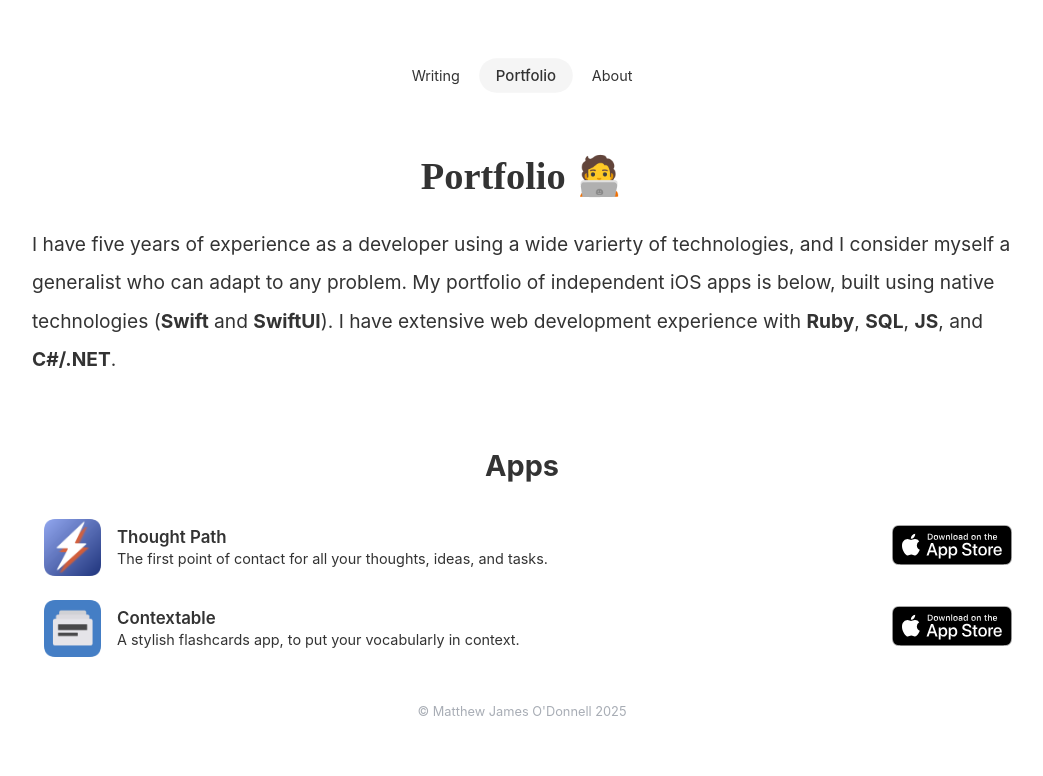
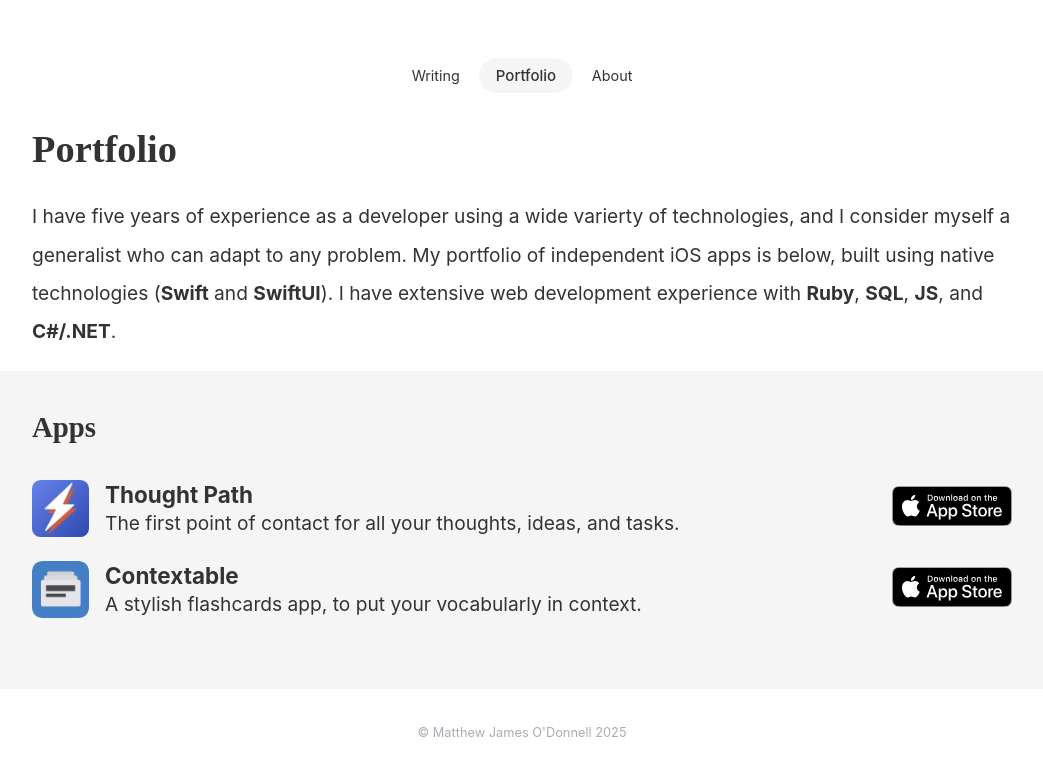
Before and after one commit to mattjamesod/andhash39, a Jekyll site: the page built from portfolio/index.markdown, in a window 1280 px wide. Shown: the top 776 px of the page, without its empty margins (118-1161 px from the left). Built offline with Jekyll 4.4.1, drawn with Linux system fonts in a browser that asks for light colours; some web fonts are replaced.

Commit message:
font size on portfolio index

```diff
--- a/_layouts/blog-index.html
+++ b/_layouts/blog-index.html
@@ -8,7 +8,7 @@ layout: header-and-footer
 
 {% if posts.size > 0 %}
 	{% if posts.size > 0 %}
-	<h1 class="centered title-font">Writing ✍️</h1>
+	<h1 class="title-font">Writing</h1>
 		<ul class="post-list">
 			{% assign date_format_1 = "%-d" %}
 			{% assign date_format_2 = "%-b" %}
--- a/_layouts/portfolio-index.html
+++ b/_layouts/portfolio-index.html
@@ -2,13 +2,14 @@
 layout: header-and-footer
 ---
 
-<div class="portfolio-container">
-	<h1 class="centered title-font">Portfolio 🧑‍💻</h1>
+<h1 class="title-font">Portfolio</h1>
 
 <p>I have five years of experience as a developer using a wide varierty of technologies, and I consider myself a generalist who can adapt to any problem. My portfolio of independent iOS apps is below, built using native technologies (<b>Swift</b> and <b>SwiftUI</b>). I have extensive web development experience with <b>Ruby</b>, <b>SQL</b>, <b>JS</b>, and <b>C#/.NET</b>.</p>
 
+<div class="colored-container">
+	<div class="now">
+		<h2 class="title-font">Apps</h2>
 		<ul class="portfolio-list">
-		<h2 class="centered">Apps</h2>
 			<!-- <li>
 				<div class="portfolio-highlight">
 					<a href="timescape" class="portfolio-clickable portfolio-highlight">
@@ -54,3 +55,5 @@ layout: header-and-footer
 				</div>
 			</li>
 		</ul>
+	</div>
+</div>
--- a/about.html
+++ b/about.html
@@ -21,7 +21,7 @@ permalink: /about/
 
 			<h3 >What I'm working on</h3>
 
-			<p>I just launched a minor redesign of this site! Well, I haven't yet, I'm still working on this page. Time travel!</p>
+			<p>I just launched a minor redesign of this site. Well, I haven't yet, I'm still working on this page. Time travel!</p>
 
 			<p>My latest iOS project should also be announced and launched very, very soon! Watch this space.</p>
 
--- a/assets/css/main.css
+++ b/assets/css/main.css
@@ -27,10 +27,10 @@
 		--main: #6A7BFF;
 		--accent-one: #00B4CC;
 		--accent-two: #FF6B6B;
-		--neutral-one: #gagaga;
+		--neutral-one: #ffffff;
 		--neutral-two: #333333;
 		--neutral-three: #F5F5F5;
-		--neutral-four: #6B7280;
+		--neutral-four: #DDDDDD;
 	}
 
 	@media (prefers-color-scheme: dark) {
@@ -58,6 +58,7 @@ body {
 
 .title-font {
 	font-family: "Funnel Display", serif;
+	margin-top: 0px;
 
 	strong {
 		color: var(--accent-one);
--- a/assets/css/portfolio.css
+++ b/assets/css/portfolio.css
@@ -1,18 +1,6 @@
-
-.portfolio-container {
-	margin-left: 0rem;
-	margin-right: 0rem;
-
-	@media (min-width: 1800px) {
-		margin-left: 2.5rem;
-		margin-right: 2.5rem;
-	}
-}
 
 .portfolio-list {
 	list-style-type: none;
-	display: flex;
-	flex-direction: column;
 }
 
 .portfolio-highlight {
@@ -24,27 +12,31 @@
 
 .portfolio-clickable {
 	padding: 12px;
-	border-radius: 12px;
+	margin-left: -12px;
+	border-radius: 5px;
 	transition: transform 0.2s ease-in-out;
 	transition: background-color 0.1s linear;
 	flex-grow: 1;
 
 	&:hover {
-		background-color: var(--subtle-highlight);
+		background-color: var(--neutral-three);
 		transform: scale(1.01);
 	}
 
-	&.clicked {
+	&:clicked {
 		border-radius: 12px;
-		background-color: var(--subtle-highlight);
+		background-color: var(--neutral-three);
 	}
 }
 
-.portfolio-not-clickable {
-	padding: 12px;
-	border-radius: 12px;
-	transition: transform 0.2s ease-in-out;
-	transition: background-color 0.1s linear;
+.colored-container .portfolio-clickable {
+	&:hover {
+		background-color: var(--neutral-four);
+	}
+
+	&:clicked {
+		background-color: var(--neutral-four);
+	}
 }
 
 .portfolio-highlight-text {
@@ -53,7 +45,6 @@
 	align-items:start;
 	gap: 0.2rem;
 	color: var(--text-color);
-	font-size: 0.9rem;
 	text-align: start;
 }
 
@@ -63,7 +54,6 @@
 .portfolio-highlight-text h3 {
 	margin-block-start: 0px;
 	margin-block-end: 0px;
-	font-weight: 600;
 }
 
 .app-icon {
@@ -71,38 +61,6 @@
   	max-height: 57px;
   	height:auto;
 	border-radius: 15%;
-}
-
-.avamae {
-	@media (prefers-color-scheme: light) {
-		filter: brightness(0);
-	}
-}
-
-.employment-span {
-	font-weight: 500;
-	color: var(--grey);
-	font-size: 0.7rem;
-  	text-transform: uppercase;
-  	font-variant: small-caps;
-  	margin-left: auto;
-}
-
-.portfolio-skills {
-  	max-height: 0;
-  	overflow: hidden;
-  	transition: max-height 0.3s ease-in-out;
-	color: var(--text-color);
-	font-size: 0.9rem;
-}
-
-.portfolio-skills-container {
-	text-align: start;
-	font-size: 0.8rem;
-  	padding-top: 24px;
-  	padding-left: 12px;
-  	padding-right: 12px;
-  	padding-bottom: 6px;
 }
 
 .portfolio-skills-container p {
@@ -118,5 +76,4 @@
 
 .grid-item {
     text-align: center;
-	font-size: 0.9rem;
 }
```
Also changed, not shown: assets/images/thought-path-icon.png, 3 other files. Lines whose indentation alone changed are shown as unchanged.
